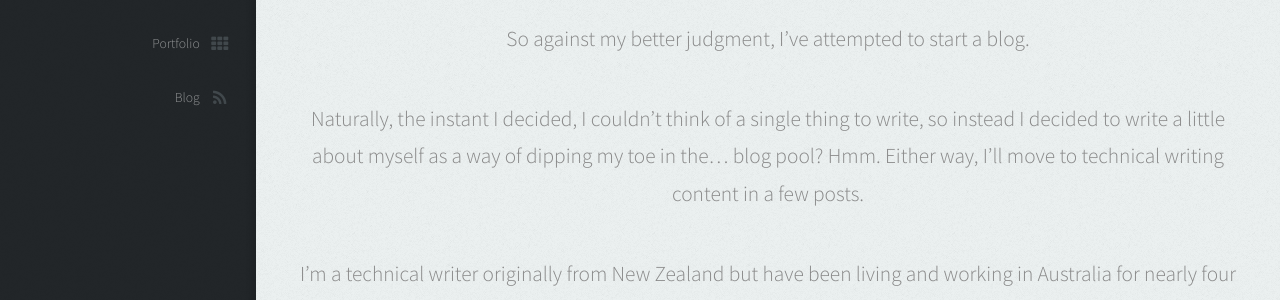
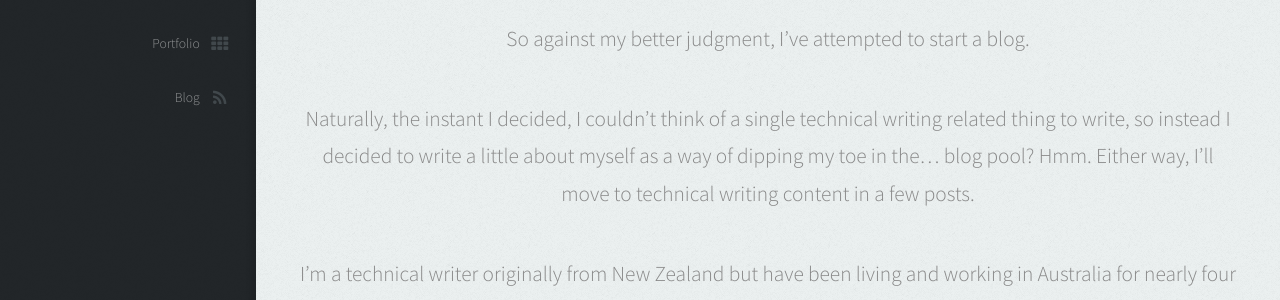
Before and after one commit to AngelaCox/UX-Portfolio, a Jekyll site: the page built from _posts/2016-03-08-welcome-to-jekyll.markdown, in a window 1280 px wide and 1310 px high. Shown: the part 221-521 px from the top of the window. Built offline with Jekyll 4.4.1, drawn with Linux system fonts in a browser that asks for light colours; nearby versions of some CDN libraries; library files that are not in the unit come from our copies.

```diff
--- a/_posts/2016-03-08-welcome-to-jekyll.markdown
+++ b/_posts/2016-03-08-welcome-to-jekyll.markdown
@@ -3,11 +3,12 @@ layout: post
 title:  "Introduction part one"
 date:   2016-02-13 20:36:58
 categories: Not-quite-technical-writing Introduction About-me
+permalink: /whateveryouwant
 ---
 
 So against my better judgment, I've attempted to start a blog.
 
-Naturally, the instant I decided, I couldn't think of a single thing to write, so instead I decided to  write a little about myself as a way of dipping my toe in the... blog pool? Hmm. Either way, I'll move to technical writing content in a few posts.
+Naturally, the instant I decided, I couldn't think of a single technical writing related thing to write, so instead I decided to  write a little about myself as a way of dipping my toe in the... blog pool? Hmm. Either way, I'll move to technical writing content in a few posts.
 
 I'm a technical writer originally from New Zealand but have been living and working in Australia for nearly four years. I've been working as a technical writer for nearly 6 years now in a mix of contract, consultant and permanent roles.
 
```
